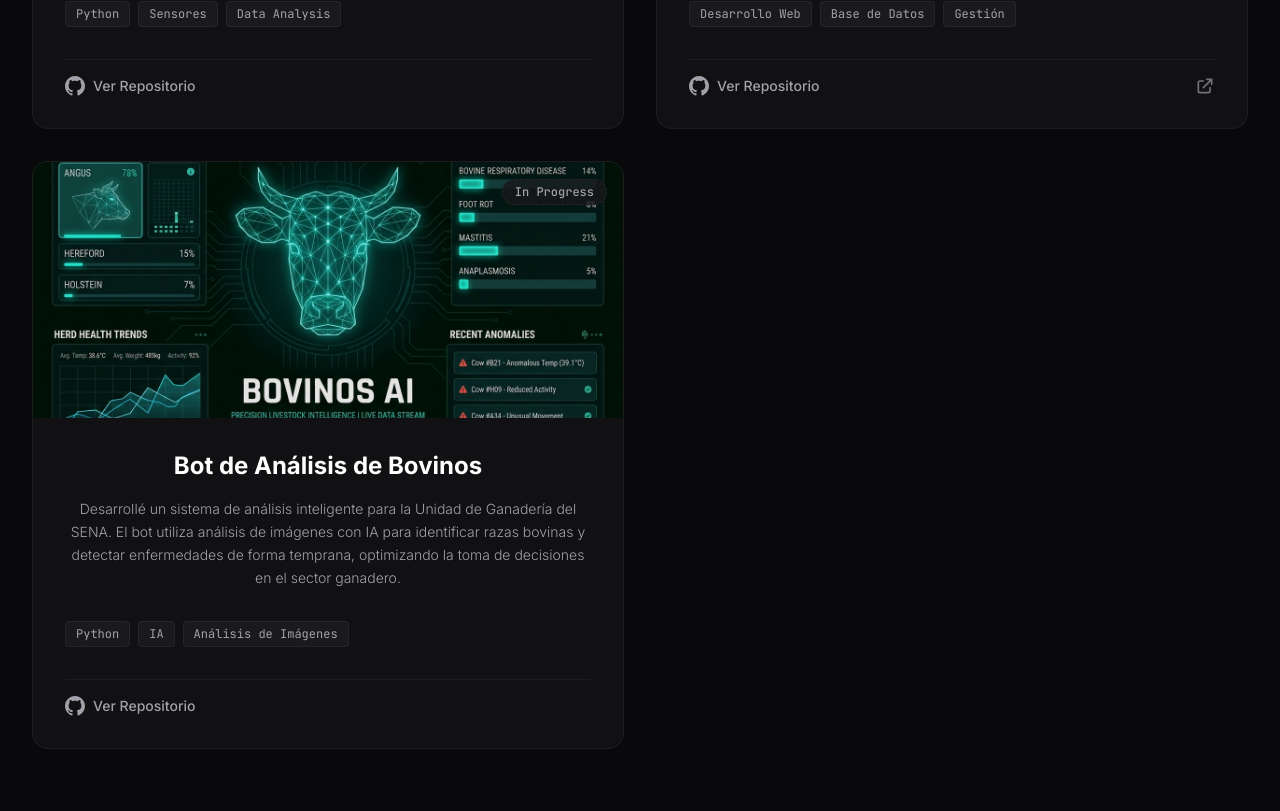
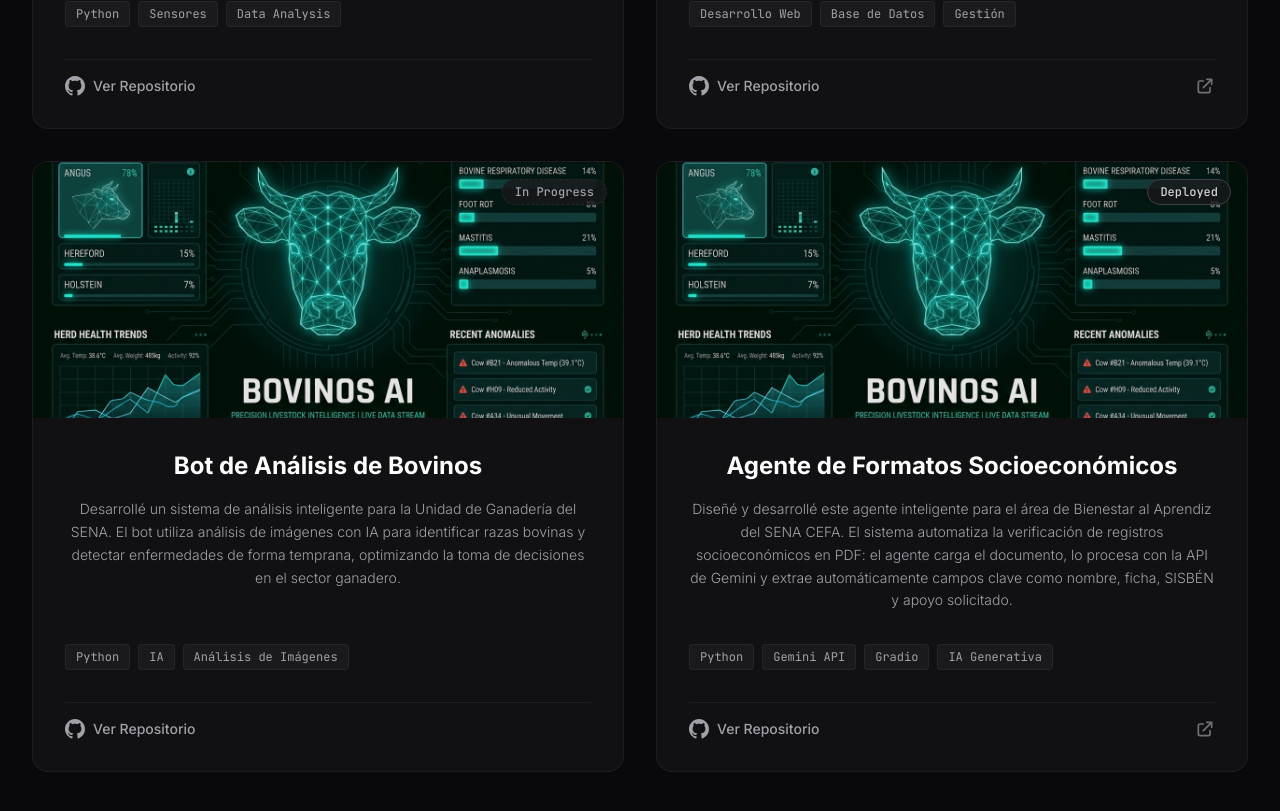
Before and after one commit to ingdevelopers449/portafolioingluis, a React (Create React App) app: page / in a window 1280 px wide. Shown: the part 4747-5558 px from the top of the page. Built offline with nearby package versions, Linux system fonts and the light colour scheme.

Commit message:
feat: add Agente Formatos Socioeconomicos CEFA project

```diff
--- a/src/componentes/projects.jsx
+++ b/src/componentes/projects.jsx
@@ -45,6 +45,14 @@ const Projects = () => {
       status: "En Desarrollo",
       description: "Desarrollé un sistema de análisis inteligente para la Unidad de Ganadería del SENA. El bot utiliza análisis de imágenes con IA para identificar razas bovinas y detectar enfermedades de forma temprana, optimizando la toma de decisiones en el sector ganadero.",
       tags: ["Python", "IA", "Análisis de Imágenes"],
+      github: "https://colab.research.google.com/drive/1obFfWTToHGHJs4QSLMA7D2UZ1FFT3WId?usp=sharing",
+      image: imgBovinos
+    },
+    {
+      title: "Agente de Formatos Socioeconómicos",
+      status: "Completado",
+      description: "Diseñé y desarrollé este agente inteligente para el área de Bienestar al Aprendiz del SENA CEFA. El sistema automatiza la verificación de registros socioeconómicos en PDF: el agente carga el documento, lo procesa con la API de Gemini y extrae automáticamente campos clave como nombre, ficha, SISBÉN y apoyo solicitado.",
+      tags: ["Python", "Gemini API", "Gradio", "IA Generativa"],
       github: "https://github.com/ingdevelopers449",
       image: imgBovinos
     }
```
